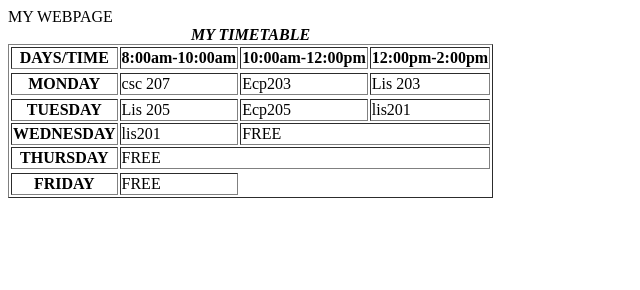
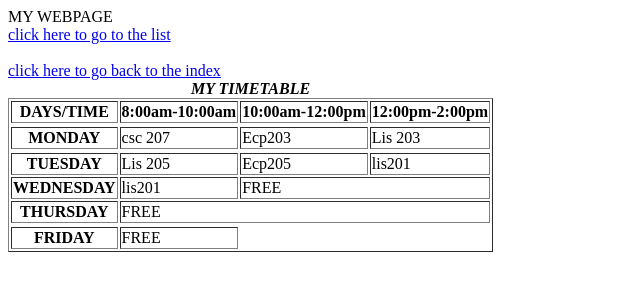
Before and after one commit to roheematayobami/Roheemat123, a plain HTML site: page table.html in a window 1280 px wide. Shown: the whole page, without its empty margins (0-640 px from the left). Drawn offline with Linux system fonts and the light colour scheme.

Commit message:
Update table.html

```diff
--- a/table.html
+++ b/table.html
@@ -1,9 +1,15 @@
+
 <!DOCTYPE html>
 <html>
 <head>
 <meta charset="utf8">
 <tittle>MY WEBPAGE </tittle>
 </head>
+<br>
+<a href="list.html">click here to go to the list </a>
+
+<br>
+
 <body>
 <table border "2">
 <caption><strong><em>MY TIMETABLE </em></strings></caption>
@@ -42,5 +48,7 @@
 <tr>
 <th>FRIDAY</th>
 <td colspan="align="center">FREE</td>
+<br>
+<a href="index.html">click here to go back to the index </a>
 </body>
 </html>
```
